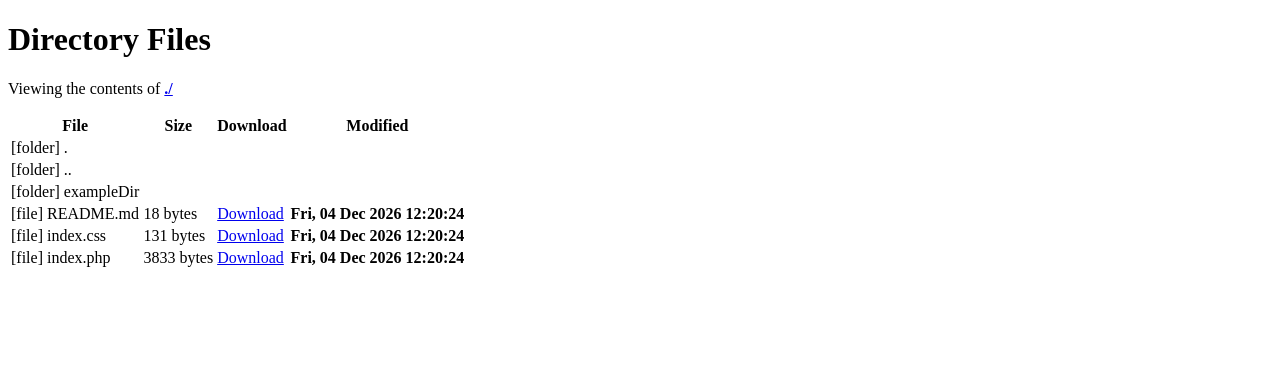
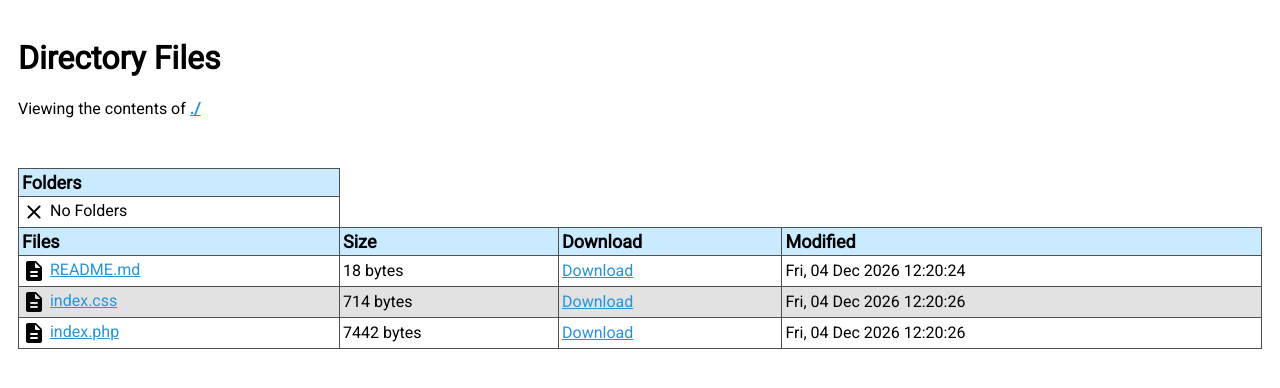
Before and after one commit to Lovely-Experiences/Directory-Viewer, a PHP site: page / in a window 1280 px wide. Shown: the top 388 px of the page. Run offline with PHP 8.4, Linux system fonts and the light colour scheme.

Commit message:
works pretty well tbh

```diff
--- a/index.css
+++ b/index.css
@@ -6,3 +6,65 @@
     Licensed under the Apache License 2.0
 
 */
+
+body
+{
+    font-family: 'Roboto', Arial, sans-serif;
+    padding: 10px;
+}
+
+table
+{
+    margin-top: 50px;
+    width: 100%;
+    border-collapse: collapse;
+}
+
+table .material-icons-round
+{
+    font-size: x-large;
+    vertical-align: middle;
+}
+
+td,
+th
+{
+    text-align: left;
+    padding: 3px;
+    border: solid #505050 1px;
+}
+
+th
+{
+    background-color: #c9eaff;
+}
+
+tr
+{
+    background-color: #e2e2e2;
+}
+
+td
+{
+    vertical-align: middle;
+}
+
+tr:nth-child(even)
+{
+    background-color: #ffffff;
+}
+
+th
+{
+    font-size: large;
+}
+
+a
+{
+    color: #2594df;
+}
+
+a:hover
+{
+    color: #2282c2;
+}
--- a/index.php
+++ b/index.php
@@ -16,15 +16,16 @@
 
 $path = './'; // Path to be viewed. It's important that you include the '/' at the end.
 $recursive = true; // If true, child directories will be viewable as well.
-$ignoredFiles = ['example']; // File extensions or the names of files that should be excluded.
+$ignoredFiles = ['.', '..']; // File extensions or the names of files/folders that should be excluded.
 $cssPath = 'index.css'; // Path to the css file.
 
-$displayLink = true; // If true, the file name will also be a link to the file.
-$displayLink_NewTab = false; // If true, file links will open in a new tab.
-$displaySize = true; // If true, the size of the file is displayed.
-$displayDownloadLink = true; // If true, the download link to a file is provided.
-$displayModifiedTime = true; // If true, the date of which the file was last modified will be displayed.
+$displayLink = true; // If true, the file/folder name will also be a link to the file/folder.
+$displayLink_NewTab = false; // If true, file/folder links will open in a new tab.
+$displaySize = true; // If true, the size of files will be displayed.
+$displayDownloadLink = true; // If true, the download link to each file is provided.
+$displayModifiedTime = true; // If true, the date of which each file was last modified will be displayed.
 $displayModifiedTime_Format = 'D, d M Y H:i:s'; // Format of which 'displayModifiedTime' is to be displayed in.
+$mobileMode = true; // If true, small mobile devices will only include the files/folders and download (if enabled) sections.
 
 // Please remove the following 4 lines if you are using this in production.
 ini_set('display_errors', 1);
@@ -38,16 +39,44 @@ clearstatcache();
     <meta charset="UTF-8">
     <meta name="viewport" content="width=device-width, initial-scale=1.0">
     <title>Directory Viewer</title>
+    <link rel="preconnect" href="https://fonts.googleapis.com">
+    <link rel="preconnect" href="https://fonts.gstatic.com" crossorigin>
+    <link href="https://fonts.googleapis.com/css2?family=Roboto&display=swap" rel="stylesheet">
+    <link href="https://fonts.googleapis.com/icon?family=Material+Icons+Round" rel="stylesheet">
     <link rel="stylesheet" href="<?php echo $cssPath ?>">
+
+    <?php
+    if ($mobileMode) {
+        echo '<style>';
+        echo '@media screen and (max-width: 650px) { .file-size-content, .file-last-modified-content { display: none; } }';
+        echo '</style>';
+    }
+    ?>
+
 </head>
 
 <body>
 
     <?php
-    if ($recursive and isset($_GET['folder'])) {
-        $childFolder = htmlspecialchars($_GET['folder']);
-        if ($childFolder)
+    $currentlyNotOnMain = false;
+    $currentPreviewFolder = null;
+    if ($recursive and isset($_GET['f'])) {
+        $childFolder = htmlspecialchars($_GET['f']);
+        $currentPreviewFolder = $childFolder;
+        if (str_contains($childFolder, '..')) {
+            echo '<h1>Path not allowed.</h1>';
+            echo '</body>';
+            exit();
+        }
+        if ($childFolder) {
             $path = $path . str_replace('..', '', $childFolder) . '/';
+            $currentlyNotOnMain = true;
+        }
+        if (!is_dir($path)) {
+            echo '<h1>Invalid directory.</h1>';
+            echo '</body>';
+            exit();
+        }
     }
     ?>
 
@@ -62,24 +91,18 @@ clearstatcache();
 
     <table>
         <tr>
-            <th>File</th>
-
-            <?php
-            if ($displaySize)
-                echo '<th>Size</th>';
-            if ($displayDownloadLink)
-                echo '<th>Download</th>';
-            if ($displayModifiedTime)
-                echo '<th>Modified</th>';
-            ?>
-
+            <th>Folders</th>
         </tr>
 
         <?php
+
+        if ($currentlyNotOnMain) {
+            echo '<tr><td><a href="javascript:history.back()"><span class="material-icons-round">arrow_back_ios</span>Previous</a></td></tr>';
+        }
+
         $files_Folders = [];
         $files_Normal = [];
 
-        if (is_dir($path)) {
         foreach (scandir($path) as $file) {
             $filePath = $path . $file;
             if (is_dir($filePath)) {
@@ -88,28 +111,80 @@ clearstatcache();
                 $files_Normal[] = $file;
             }
         }
-        }
 
+        $alreadyCreatedFileHeaders = false;
+        $noVisibleFolders = true;
         $files = array_merge($files_Folders, $files_Normal);
         foreach ($files as $file) {
             $filePath = $path . $file;
             if (is_dir($filePath)) {
                 if (!in_array($file, $ignoredFiles)) {
-                    echo '<tr><td>[folder] ' . $file . '</td></tr>';
+                    $noVisibleFolders = false;
+                    echo '<tr><td><span class="material-icons-round">folder</span> ';
+                    if ($displayLink) {
+                        echo '<a href="' . $path . $file . '" ';
+                        if ($displayLink_NewTab) {
+                            echo 'target="_blank"';
+                        }
+                        echo ">" . $file . "</a>";
+                    } else {
+                        echo $file;
+                    }
+                    if ($recursive) {
+                        if ($currentPreviewFolder) {
+                            echo ' | <a href="./?f=' . $currentPreviewFolder . '/' . $file . '">View Files</a>';
+                        } else {
+                            echo ' | <a href="./?f=' . $file . '">View Files</a>';
+                        }
+                    }
+                    echo '</td></tr>';
                 }
             } else {
+                if (!$alreadyCreatedFileHeaders) {
+                    if ($noVisibleFolders) {
+                        echo '<tr><td><span class="material-icons-round">close</span> No Folders</td></tr>';
+                    }
+                    echo '<tr>';
+                    echo '<th>Files</th>';
+                    if ($displaySize)
+                        echo '<th class="file-size-content">Size</th>';
+                    if ($displayDownloadLink)
+                        echo '<th>Download</th>';
+                    if ($displayModifiedTime)
+                        echo '<th class="file-last-modified-content">Modified</th>';
+                    echo '</tr>';
+                    $alreadyCreatedFileHeaders = true;
+                }
                 $fileExpanded = explode('.', $file);
                 $fileExtension = end($fileExpanded);
                 $fileName = reset($fileExpanded);
                 if (!in_array($fileExtension, $ignoredFiles) and !in_array($fileName, $ignoredFiles)) {
                     echo '<tr>';
-                    echo '<td>[file] ' . $file . '</td>';
+                    echo '<td><span class="material-icons-round">description</span> ';
+                    if ($displayLink) {
+                        echo '<a href="' . $path . $file . '" ';
+                        if ($displayLink_NewTab) {
+                            echo 'target="_blank"';
+                        }
+                        echo ">" . $file . "</a>";
+                    } else {
+                        echo $file;
+                    }
+                    echo '</td>';
                     if ($displaySize)
-                        echo '<td>' . filesize($filePath) . ' bytes</td>';
+                        try {
+                            echo '<td class="file-size-content">' . filesize($filePath) . ' bytes</td>';
+                        } catch (Exception $error) {
+                            echo '<td class="file-size-content">' . 'Failed to fetch.' . '</td>';
+                        }
                     if ($displayDownloadLink)
                         echo '<td><a href="' . $filePath . '" download>Download</a></td>';
                     if ($displayModifiedTime)
-                        echo '<th>' . date($displayModifiedTime_Format, filemtime($filePath)) . '</th>';
+                        try {
+                            echo '<td class="file-last-modified-content">' . date($displayModifiedTime_Format, filemtime($filePath)) . '</td>';
+                        } catch (Exception $error) {
+                            echo '<td class="file-last-modified-content">' . 'Failed to fetch.' . '</td>';
+                        }
                     echo '</tr>';
                 }
             }
```
Also changed, not shown: exampleDir/bye.txt (deleted), exampleDir/hello.txt (deleted), 1 other file. Lines whose indentation alone changed are shown as unchanged.
